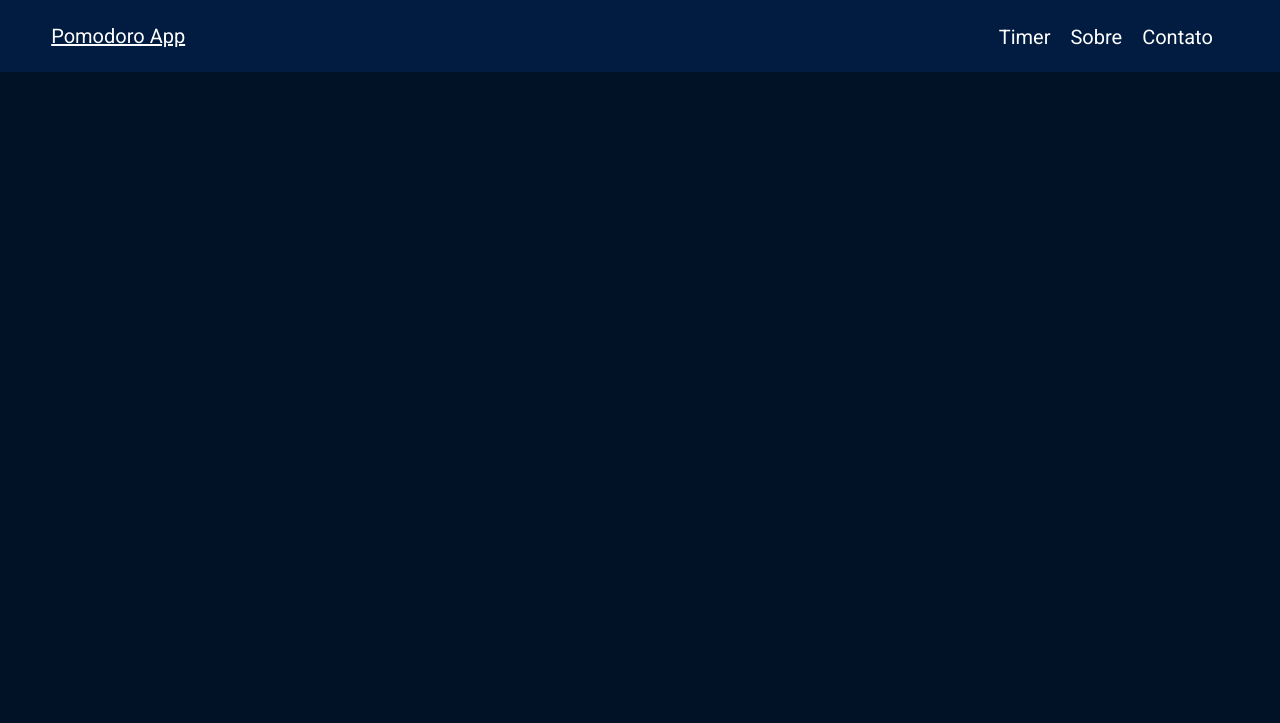
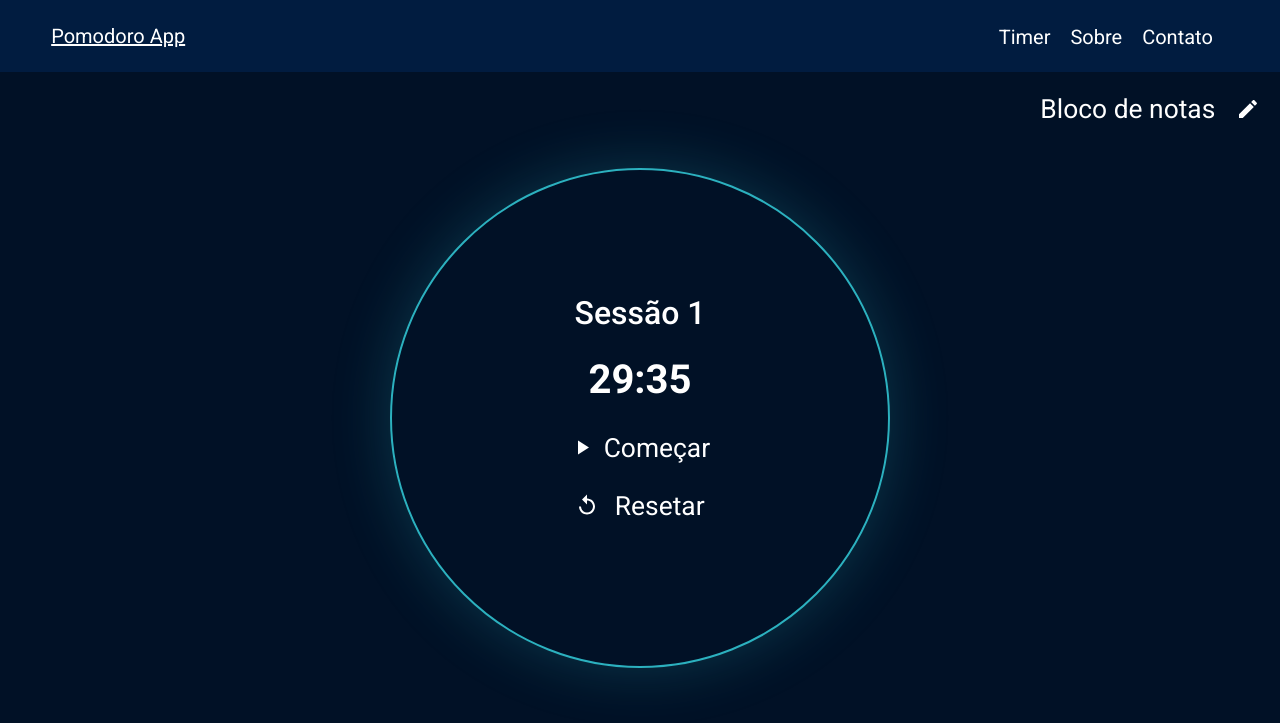
Before and after one commit to GabrielWolf-Dev/Pomodoro_App, a plain HTML site: page index.html in a window 1280 px wide. Drawn offline with Linux system fonts and the light colour scheme.

Commit message:
Update
Timer app layout finished!

```diff
--- a/css/style.css
+++ b/css/style.css
@@ -65,8 +65,75 @@ ul {
     color: var(--color-cian-light);
 }
 
+.app {
+    width: 100%;
+    padding: 48px 4%;
+    text-align: center;
+    position: relative;
+}
+
+.app__timer {
+    /*31.25rem*/
+    width: 31.25rem;
+    height: 31.25rem;
+    border: 2px solid var(--color-cian-light);
+    border-radius: 50%;
+    display: inline-block;
+    box-shadow: 0 0 60px 0 #2cb0bf3f;
+    margin-top: 48px;
+    color: var(--color-white);
+    position: relative;
+}
+
+.app_timer__box {
+    position: absolute;
+    top: 50%;
+    left: 50%;
+    transform: translate(-50%, -50%);
+    -ms-transform: translate(-50%, -50%);
+    -o-transform: translate(-50%, -50%);
+    -moz-transform: translate(-50%, -50%);
+    -webkit-transform: translate(-50%, -50%);
+}
+
+.app__sections {
+    font-size: 2rem;
+    font-weight: 500;
+}
+
+.app__btn {
+    width: 160px;
+    height: 42px;
+    margin: 16px 0;
+    display: flex;
+    justify-content: space-evenly;
+    align-items: center;
+    cursor: pointer;
+    background-color: transparent;
+    color: var(--color-white);
+    font-size: 1.65rem;
+    border: 0;
+}
+
+.app__coutdown {
+    font-size: 2.5rem;
+    font-weight: bold;
+    display: block;
+    margin: 24px 0;
+}
+
+.app_btn--edit {
+    width: 260px;
+    position: absolute;
+    top: 0;
+    right: 0;
+}
 
 @media (max-width: 520px) {
+    :root {
+        font-size: 12px;
+    }
+
     .menu-desktop {
         display: none;
     }
@@ -91,9 +158,9 @@ ul {
     }
 
     .menu-mobile__menu--active {
-        height: calc(100vh - 75vh);
+        height: 200px;
         visibility: visible;
-        overflow-y: auto;
+        /*overflow-y: auto;*/
     }
 
     .menu-mobile__btn {
@@ -143,4 +210,50 @@ ul {
     .menu-mobile__space-links > .link {
         text-decoration: none;
     }
+
+    .app_btn--edit {
+        width: 200px;
+    }
+
+
+    .app__btn {
+        margin: 8px 0;
+    }
 }
+
+@media (max-width: 420px) {
+    :root {
+        font-size: 10px;
+    }
+
+    .app__timer {
+        width: 28rem;
+        height: 28rem;
+    }
+
+    .app__btn {
+        margin: 0;
+    }
+
+    .app__coutdown {
+        font-size: 2.2rem;
+    }
+}
+
+@media (max-width: 378px) {
+    :root {
+        font-size: 10px;
+    }
+}
+
+@media (max-width: 320px) {
+    .app__timer {
+        width: 100%;
+        max-width: 28rem;
+    }
+
+    .app__coutdown {
+        font-size: 2rem;
+        margin: 16px 0;
+    }
+}
--- a/index.html
+++ b/index.html
@@ -32,6 +32,28 @@
         </div><!--container-->
     </header><!--header-page-->
 
-    <script src="./app/functions/index.js" type="module"></script>
+    <section class="app container">
+        <button class="app__btn app_btn--edit">
+            Bloco de notas
+            <img src="./assets/svg/edit.svg" alt="Editar" />
+        </button><!--app__btn-->
+
+        <div class="app__timer">
+            <main class="app_timer__box">
+                <h3 class="app__sections">Sessão 1</h3>
+                <span class="app__coutdown">29:35</span>
+                <button class="app__btn">
+                    <img src="./assets/svg/play.svg" alt="Começar" />
+                    Começar
+                </button>
+                <button class="app__btn">
+                    <img src="./assets/svg/replay.svg" alt="Recomeçar" />
+                    Resetar
+                </button>
+            </main><!--app_timer__box-->
+        </div><!--app__timer-->
+    </section><!--app-->
+
+    <script type="module" src="./app/functions/index.js"></script>
 </body>
 </html>
```
Also changed, not shown: assets/svg/arrow_circle_down.svg (added), assets/svg/arrow_circle_up.svg (added), assets/svg/edit.svg (added), assets/svg/play.svg (added), assets/svg/replay.svg (added).
